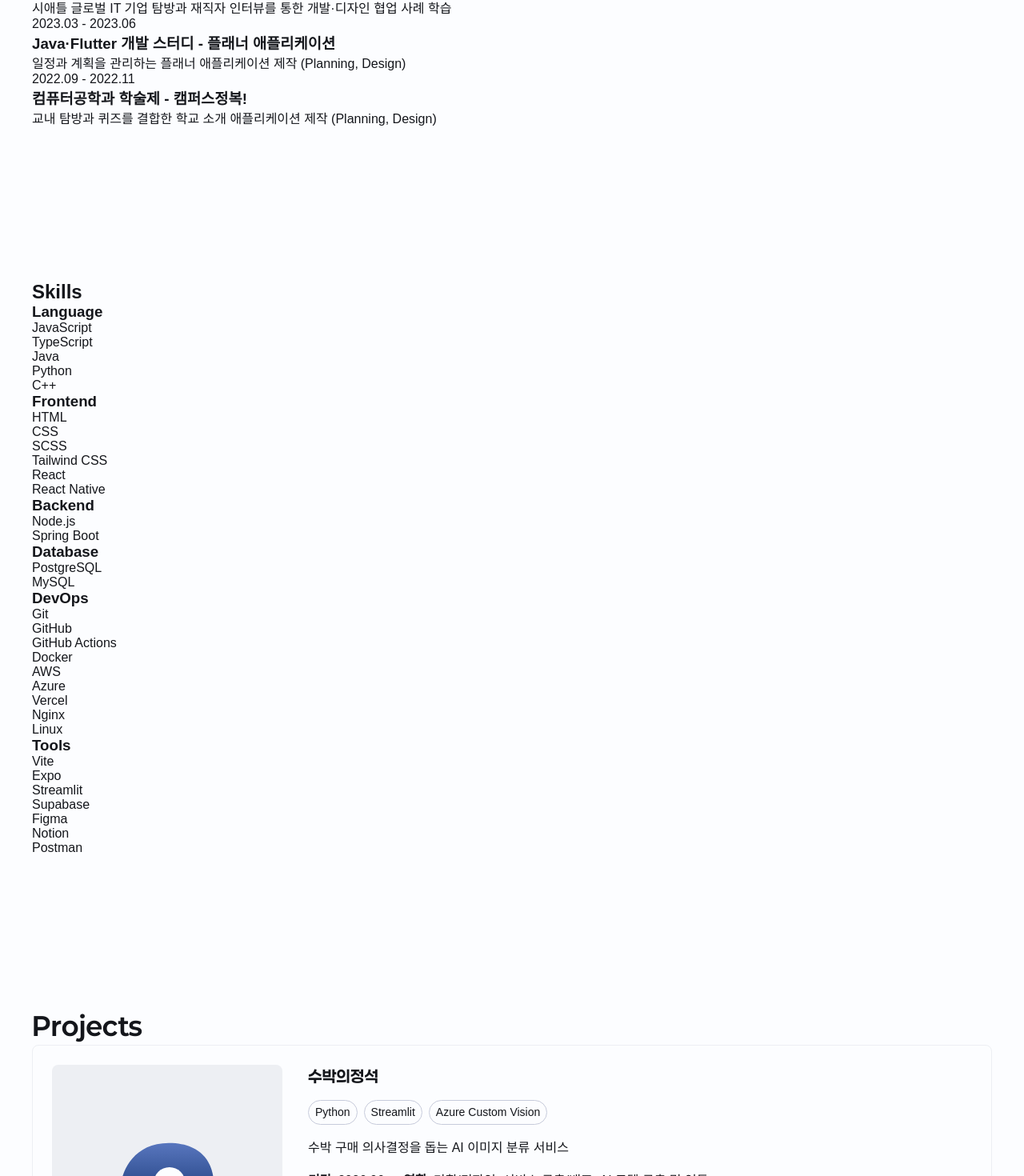
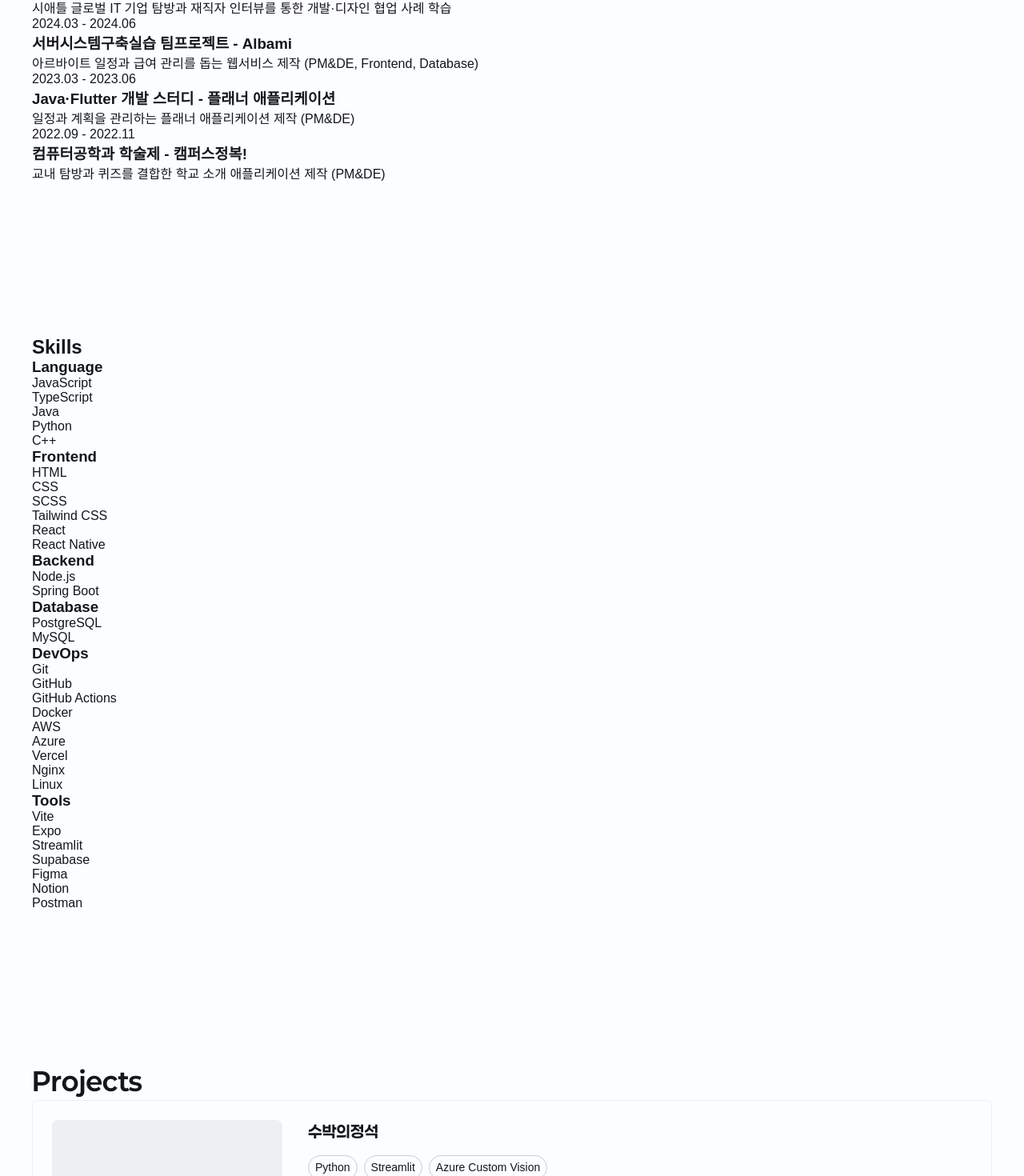
Before and after one commit to chaei388/portfolio, a React (Vite) app: page /#about in a window 1280 px wide. Shown: the part 1658-3128 px from the top of the page at 80% size. Built offline with nearby package versions, Linux system fonts and the light colour scheme; a web font is replaced by a local one.

Commit message:
feat: 프로젝트 데이터 추가
변경 내용

- Experience, Projects: 서버시스템구축실습 팀프로젝트 Albami 추가
- Experience: 기획/디자인 역할 표기를 PM&DE로 통일

```diff
--- a/src/data/experience.ts
+++ b/src/data/experience.ts
@@ -22,7 +22,7 @@ export const experiences: Experience[] = [
     period: '2026.03 - 2026.06',
     title: '캡스톤디자인 프로젝트 - Pick-it',
     description:
-      '프로젝트 팀원 모집과 사용자 활동 관리를 지원하는 웹앱 개발 (PM, Design, Frontend)',
+      '프로젝트 팀원 모집과 사용자 활동 관리를 지원하는 웹앱 개발 (PM&DE, Frontend)',
     projectId: 'capstone-webapp',
   },
   {
@@ -48,11 +48,19 @@ export const experiences: Experience[] = [
       '시애틀 글로벌 IT 기업 탐방과 재직자 인터뷰를 통한 개발·디자인 협업 사례 학습',
   },
   {
+    id: 'server-system-project',
+    period: '2024.03 - 2024.06',
+    title: '서버시스템구축실습 팀프로젝트 - Albami',
+    description:
+      '아르바이트 일정과 급여 관리를 돕는 웹서비스 제작 (PM&DE, Frontend, Database)',
+    projectId: 'albami',
+  },
+  {
     id: 'app-study',
     period: '2023.03 - 2023.06',
     title: 'Java·Flutter 개발 스터디 - 플래너 애플리케이션',
     description:
-      '일정과 계획을 관리하는 플래너 애플리케이션 제작 (Planning, Design)',
+      '일정과 계획을 관리하는 플래너 애플리케이션 제작 (PM&DE)',
     projectId: 'planner-app',
   },
   {
@@ -60,7 +68,7 @@ export const experiences: Experience[] = [
     period: '2022.09 - 2022.11',
     title: '컴퓨터공학과 학술제 - 캠퍼스정복!',
     description:
-      '교내 탐방과 퀴즈를 결합한 학교 소개 애플리케이션 제작 (Planning, Design)',
+      '교내 탐방과 퀴즈를 결합한 학교 소개 애플리케이션 제작 (PM&DE)',
     projectId: 'campus-quiz-app',
   },
 ]
--- a/src/data/projects.ts
+++ b/src/data/projects.ts
@@ -5,7 +5,7 @@ export const projects: Project[] = [
   {
     id: 'watermelon-ai-service',
     title: '수박의정석',
-    summary: '수박 구매 의사결정을 돕는 AI 이미지 분류 서비스',
+    summary: '수박 구매 의사결정을 돕는 AI 이미지 분류 웹앱',
     period: '2026.06',
     role: '기획/디자인, 서비스 구축/배포, AI 모델 구축 및 연동',
     stacks: ['Python', 'Streamlit', 'Azure Custom Vision'],
@@ -91,6 +91,22 @@ export const projects: Project[] = [
     ],
   },
   {
+    id: 'albami',
+    title: 'Albami',
+    summary: '아르바이트 일정과 급여 관리를 돕는 웹',
+    period: '2024.03 - 2024.06',
+    role: '기획/디자인, 프론트엔드, 데이터베이스',
+    stacks: ['JavaScript', 'Node.js', 'Express', 'MySQL'],
+    features: [
+      '일정 관리, 급여 기록, 지출 계획, 법적 정보 제공 기능을 사용자 흐름에 맞게 정리',
+      'JavaScript 기반 화면 구현에 참여하며 서비스 기능을 화면 흐름으로 연결',
+      'ERD와 HLD를 바탕으로 주요 데이터, 테이블 구조, 데이터 간 관계 설계에 참여',
+      '화면 구성과 디자인을 중심으로 서비스 흐름이 기능 구조와 맞물리도록 정리',
+      'MySQL 연결과 서버 환경 설정 과정에서 발생한 오류를 팀원들과 함께 점검',
+      '화면, 서버, 데이터베이스가 연결되어야 웹서비스가 완성된다는 점을 경험',
+    ],
+  },
+  {
     id: 'cheery',
     title: 'CHEERY',
     summary: '정신건강을 위한 번아웃 관리 애플리케이션',
```
